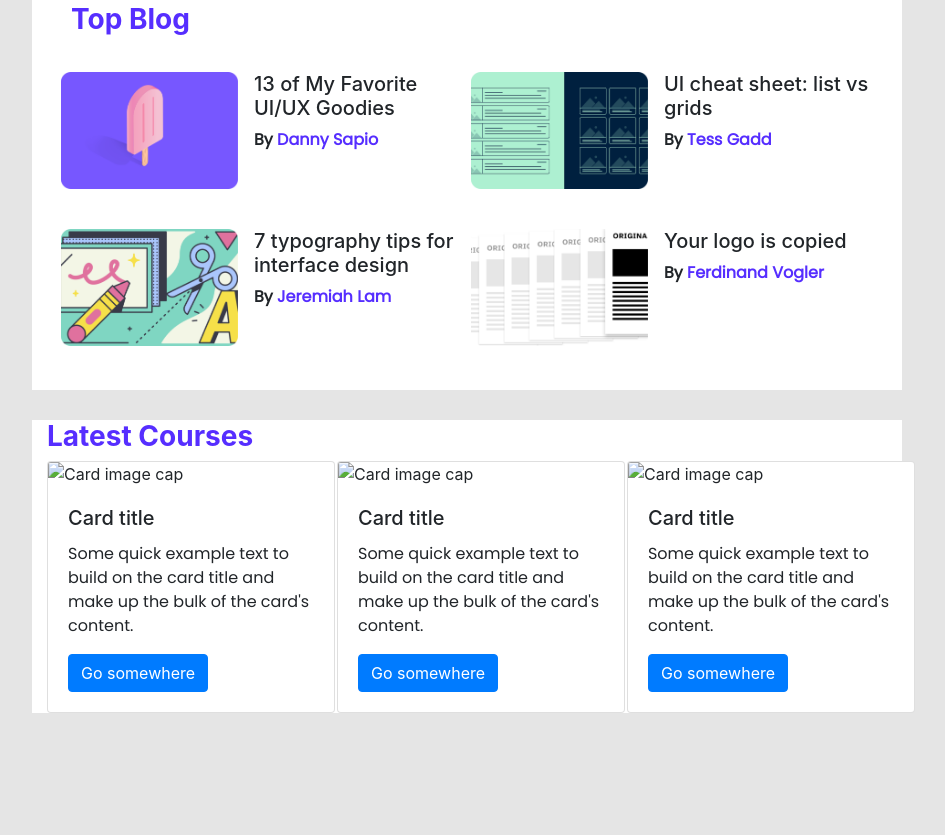
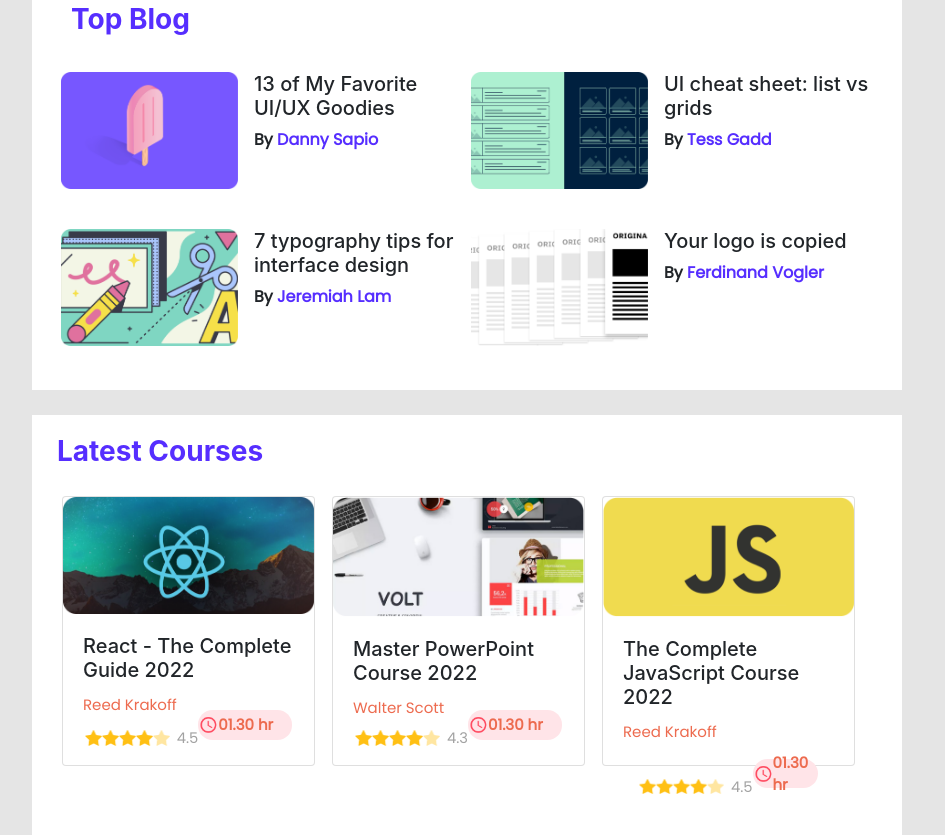
Before and after one commit to sabab015/leader-board, a plain HTML site: page index.html in a window 1280 px wide. Shown: the part 408-1243 px from the top of the page, without its empty margins (173-1118 px from the left). Before the commit the page ends 1121 px from the top, so only its background shows below. Drawn offline with nearby package versions, Linux system fonts and the light colour scheme.

Commit message:
course part remaining

```diff
--- a/index.html
+++ b/index.html
@@ -75,7 +75,7 @@
       <div class="top-blog">
         <h3 class="blog-text">Top Blog</h3>
         <div class="row p-3">
-          <div class="col-md-6 col-sm-12 blog d-flex align-items-start p-1">
+          <div class="col-auto col-md-6 col-sm-12 blog d-flex align-items-start p-1">
             <img src="images/blogs/blog-1.png" alt="">
             <div class="px-3">
               <h5>13 of My Favorite UI/UX Goodies</h5>
@@ -109,41 +109,74 @@
       </div>
     </section>
 
-    <section class="container-fluid bg-white latest-course">
+
+    <section class="container bg-white latest-course ">
       <h3 class="blog-text">Latest Courses</h3>
-      <div class="row">
-        <div class="col-md-4">
-          <div class="card" style="width: 18rem;">
-            <img class="card-img-top" src="..." alt="Card image cap">
+      <div class="row col-auto row-cols-md-3 row-cols-sm-1 g-4">
+        <div class="col">
+          <div class="card">
+            <img class="card-img-top" src="images/courses/course-1.png" alt="">
             <div class="card-body">
-              <h5 class="card-title">Card title</h5>
-              <p class="card-text">Some quick example text to build on the card title and make up the bulk of the card's content.</p>
-              <a href="#" class="btn btn-primary">Go somewhere</a>
+              <h5 class="card-title">React - The Complete Guide 2022</h5>
+              <p class="card-text">Reed Krakoff</p>
+            </div>
+            <div class="d-flex justify-content-center px-3">
+              <div class="star d-flex align-items-center">
+                <img src="images/icons/star.png" alt=""><img src="images/icons/star.png" alt=""><img
+                  src="images/icons/star.png" alt=""><img src="images/icons/star.png" alt=""><img
+                  src="images/icons/star.png" class="hide-star" alt="">
+                <p id="rating">4.5</p>
+              </div>
+              <div class="time d-flex align-items-center">
+                <img src="images/icons/clock.png" alt="">
+                <p id="timing">01.30 hr</p>
+              </div>
             </div>
           </div>
         </div>
-        <div class="col-md-4">
-          <div class="card" style="width: 18rem;">
-            <img class="card-img-top" src="..." alt="Card image cap">
+        <div class="col">
+          <div class="card">
+            <img class="card-img-top" src="images/courses/course-2.png" alt="">
             <div class="card-body">
-              <h5 class="card-title">Card title</h5>
-              <p class="card-text">Some quick example text to build on the card title and make up the bulk of the card's content.</p>
-              <a href="#" class="btn btn-primary">Go somewhere</a>
+              <h5 class="card-title">Master PowerPoint Course 2022</h5>
+              <p class="card-text">Walter Scott</p>
+            </div>
+            <div class="d-flex justify-content-center px-3">
+              <div class="star d-flex align-items-center">
+                <img src="images/icons/star.png" alt=""><img src="images/icons/star.png" alt=""><img
+                  src="images/icons/star.png" alt=""><img src="images/icons/star.png" alt=""><img
+                  src="images/icons/star.png" class="hide-star" alt="">
+                <p id="rating">4.3</p>
+              </div>
+              <div class="time d-flex align-items-center">
+                <img src="images/icons/clock.png" alt="">
+                <p id="timing">01.30 hr</p>
+              </div>
             </div>
           </div>
         </div>
-        <div class="col-md-4">
-          <div class="card" style="width: 18rem;">
-            <img class="card-img-top" src="..." alt="Card image cap">
+        <div class="col">
+          <div class="card">
+            <img class="card-img-top" src="images/courses/course-3.png" alt="">
             <div class="card-body">
-              <h5 class="card-title">Card title</h5>
-              <p class="card-text">Some quick example text to build on the card title and make up the bulk of the card's content.</p>
-              <a href="#" class="btn btn-primary">Go somewhere</a>
+              <h5 class="card-title">The Complete JavaScript Course 2022</h5>
+              <p class="card-text">Reed Krakoff</p>
+              <div class="d-flex justify-content-center px-3">
+                <div class="star d-flex align-items-center">
+                  <img src="images/icons/star.png" alt=""><img src="images/icons/star.png" alt=""><img
+                    src="images/icons/star.png" alt=""><img src="images/icons/star.png" alt=""><img
+                    src="images/icons/star.png" class="hide-star" alt="">
+                  <p id="rating">4.5</p>
+                </div>
+                <div class="time d-flex align-items-center">
+                  <img src="images/icons/clock.png" alt="">
+                  <p id="timing">01.30 hr</p>
+                </div>
+              </div>
             </div>
           </div>
         </div>
       </div>
-
 
     </section>
   </main>
--- a/styles/style.css
+++ b/styles/style.css
@@ -19,12 +19,24 @@ h3 {
     margin-top: 5px;
     margin-left: 15px;
     margin-bottom: 25px;
- }
+}
 
 .top-blog h3 {
-   margin-top: 25px;
-   margin-left: 15px;
-   margin-bottom: 15px;
+    margin-top: 25px;
+    margin-left: 15px;
+    margin-bottom: 15px;
+}
+
+.latest-course {
+    width: 870px;
+    margin-top: 25px;
+    height: 420px;
+}
+
+.latest-course h3 {
+    padding-top: 20px;
+    padding-bottom: 20px;
+    margin-left: 10px;
 }
 
 .blog-text {
@@ -47,23 +59,45 @@ main {
     width: 177px;
 }
 
-.course img {
-    width: 224px;
+.card p {
+    color: #ED6B4F;
+    font-size: 15px;
 }
 
-.icon img {
+.star img {
+    width: 17px;
+}
+
+.time img {
     width: 20px;
 }
 
-.star img {
-    width: 12px;
+.card {
+    box-shadow: 10px gray;
+    height: 270px;
+    width: 253px;
 }
 
-.clock img {
-    width: 20px;
+#rating {
+    font-size: 14.69px;
+    color: #A2A2A2;
+    line-height: 22px;
+    padding-left: 7px;
+    padding-top: 17px;
 }
 
-.course {
-    border: 1px solid gray;
+#timing {
+    font-weight: 700;
+    padding-top: 17px;
+}
 
+.time {
+    width: 94px;
+    height: 29.3px;
+    background-color: #FFE4E8;
+    border-radius: 14.6px;
 }
+
+.hide-star {
+    opacity: .4;
+}
```
